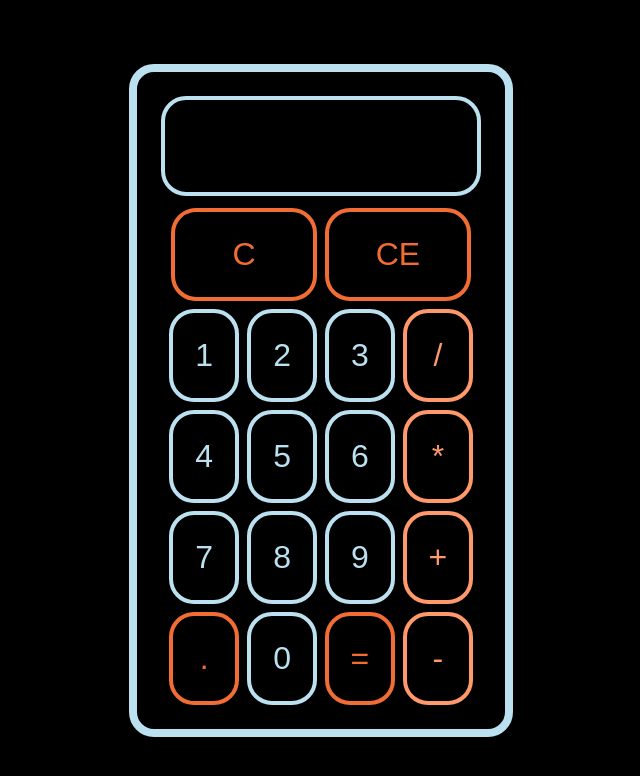
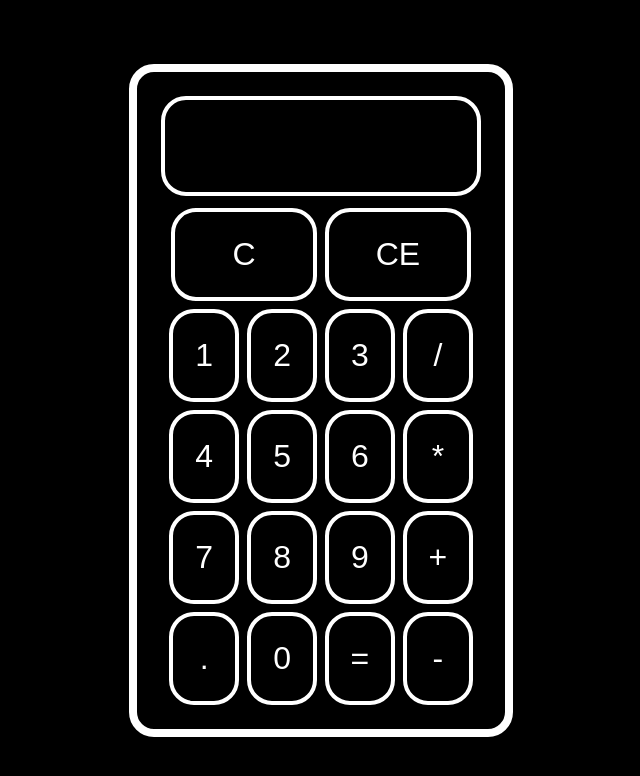
Before and after one commit to Steko98/odin-project-calc, a plain HTML site: page index.html in a window 1280 px wide. Shown: the whole page, without its empty margins (319-959 px from the left). Drawn offline with Linux system fonts and the light colour scheme.

Commit message:
Redesign

```diff
--- a/style.css
+++ b/style.css
@@ -22,14 +22,14 @@
   align-items: center;
   gap: 12px;
   padding: 24px;
-  border: 8px solid #bbe0ef;
+  border: 8px solid #fff;
   border-radius: 25px;
 }
 
 .display {
   height: 100px;
   width: 100%;
-  border: 4px solid #bbe0ef;
+  border: 4px solid #fff;
   color: white;
   flex-shrink: 0;
   border-radius: 25px;
@@ -42,7 +42,6 @@
 
 .buttons {
   width: 95%;
-  height: 95%;
   display: flex;
   flex-wrap: wrap;
   justify-content: center;
@@ -53,45 +52,48 @@
 button {
   width: 23%;
   height: 20%;
+  font-size: 32px;
+  padding: 24px;
+
   display: flex;
   justify-content: center;
   align-items: center;
-  font-size: 32px;
+
+  transition: 0.2s ease;
+
+  color: #fff;
+  background-color: #000000;
+  border: 4px solid #fff;
   border-radius: 25px;
-  transition: 0.2s ease;
-  padding: 24px;
-  background-color: #000000;
-  transition: 0.2s ease;
 }
 
 button:hover {
-  transform: scale(0.95);
-}
-
-button:hover {
-  transform: scale(0.95);
   cursor: pointer;
 }
 
 .c,
 #ce {
   width: 48%;
-  border: 4px solid #f16d34;
-  color: #f16d34;
 }
 
-.num {
-  color: #bbe0ef;
-  border: 4px solid #bbe0ef;
+.c:hover,
+#ce:hover {
+  border: 4px solid #F5004F;
+  color: #F5004F;
 }
 
-.oper {
-  color: #ff986a;
-  border: 4px solid #ff986a;
+.num:hover {
+  color: #F9E400;
+  border: 4px solid #F9E400;
 }
 
-#decimal,
-#equal {
-  border: 4px solid #f16d34;
-  color: #f16d34;
+.oper:hover {
+  color: #FFAF00;
+  border: 4px solid #FFAF00;
 }
+
+#decimal:hover,
+#equal:hover {
+  border: 4px solid #7C00FE;
+  color: #7C00FE;
+}
```
